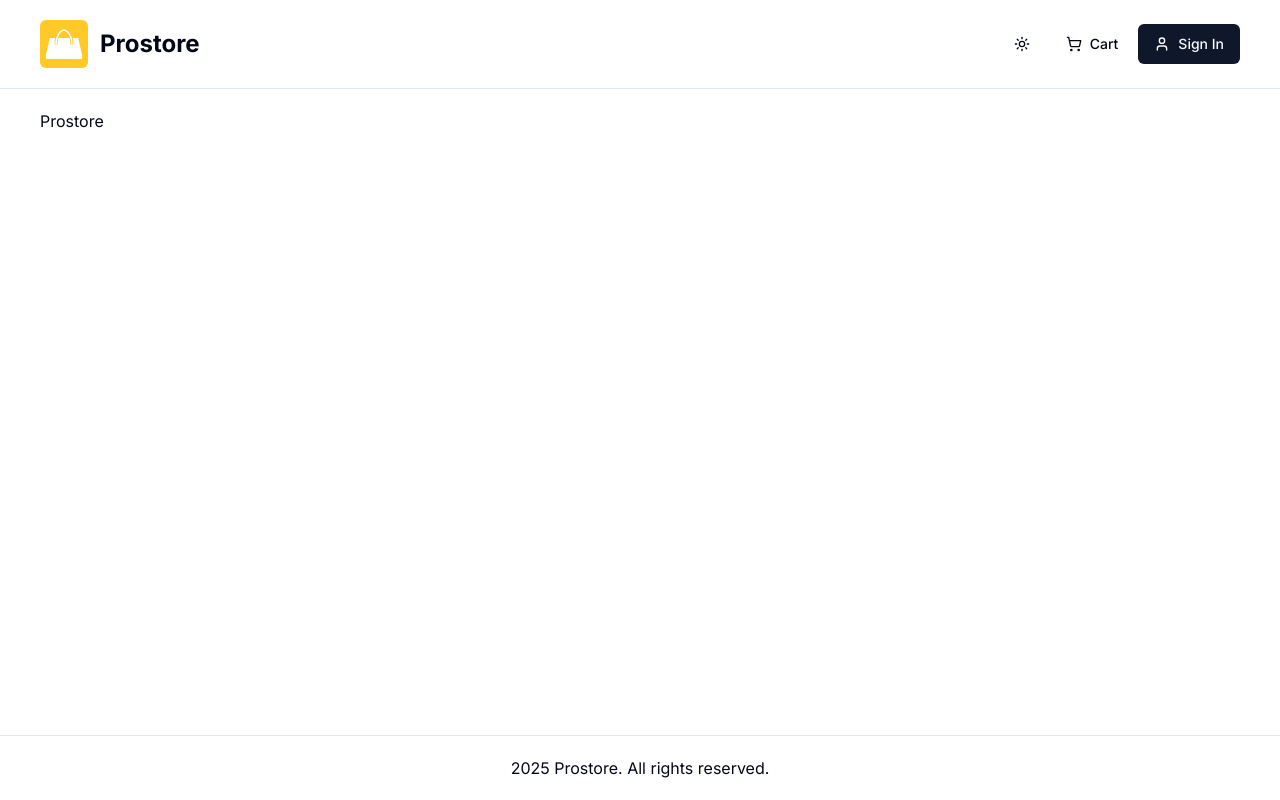
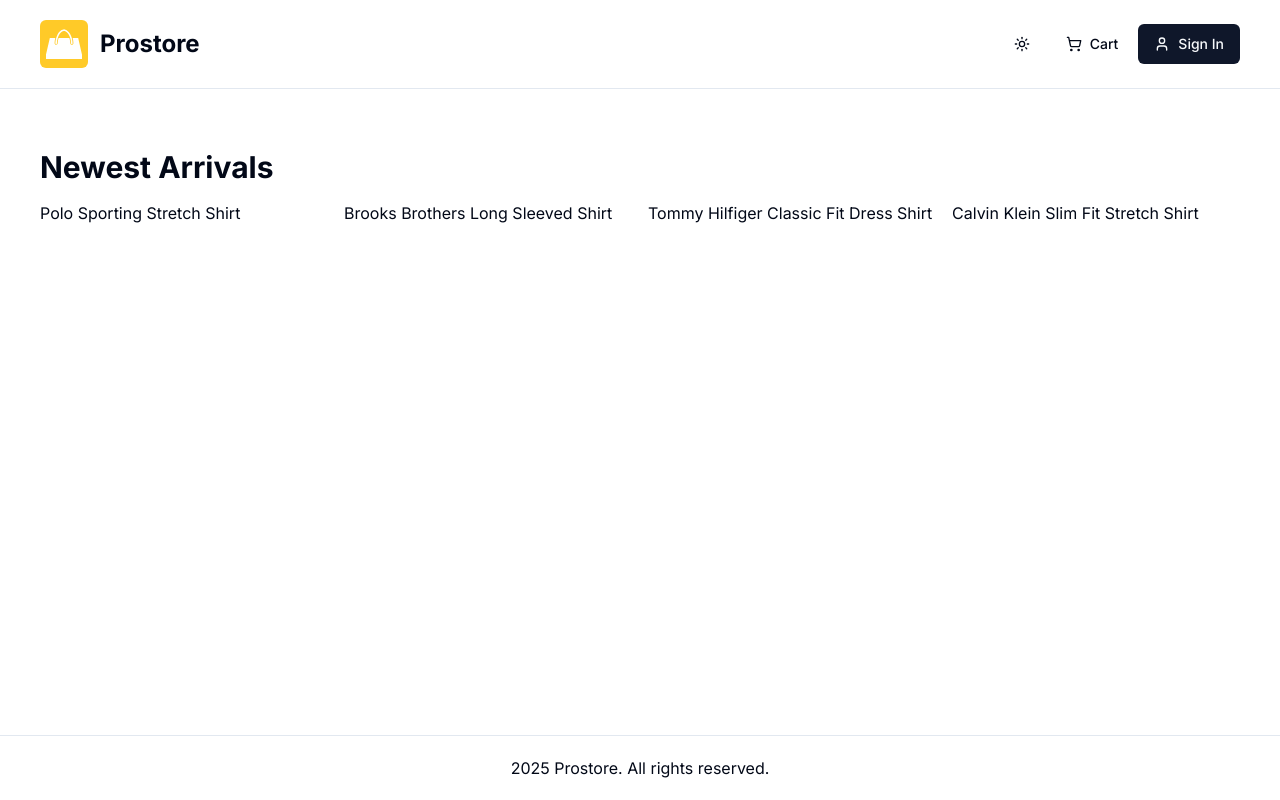
Before and after one commit to alexandergm90/prostore, a Next.js app: page / in a window 1280 px wide. Built offline with nearby package versions, Linux system fonts and the light colour scheme; no server answers.

Commit message:
Added products mocked data and general products listing on homepage

```diff
--- a/app/(root)/page.tsx
+++ b/app/(root)/page.tsx
@@ -1,10 +1,12 @@
+import sampleData from "@/db/sample-data";
+import ProductList from "@/components/shared/product/product-list";
 export const metadata = {
   title: 'Home',
 };
 
 const Homepage = () => {
   return <div>
-    Prostore
+    <ProductList data={sampleData.products} title="Newest Arrivals" limit={4} />
   </div>;
 };
 
--- /dev/null
+++ b/components/shared/product/product-list.tsx
@@ -0,0 +1,23 @@
+const ProductList = ({data, title, limit}: {data: any; title?: string; limit?: number}) => {
+
+    const limitedData = limit ? data.slice(0, limit) : data;
+
+    return (
+        <div className="my-10">
+            <h2 className="h2-bold mb-4">{title}</h2>
+            { data.length > 0 ? (
+                <div className="grid grid-cols-1 sm:grid-cols-2 md:grid-cols-3 lg:grid-cols-4 gap-4">
+                    { limitedData.map((product: any) => (
+                        <div key={product.id}>{ product.name }</div>
+                    )) }
+                </div>
+                ) : (
+                <div>
+                    <p>No products found</p>
+                </div>
+            )}
+        </div>
+    );
+}
+
+export default ProductList;
--- /dev/null
+++ b/db/sample-data.ts
@@ -0,0 +1,108 @@
+const sampleData = {
+  products: [
+    {
+      name: 'Polo Sporting Stretch Shirt',
+      slug: 'polo-sporting-stretch-shirt',
+      category: "Men's Dress Shirts",
+      description: 'Classic Polo style with modern comfort',
+      images: [
+        '/images/sample-products/p1-1.jpg',
+        '/images/sample-products/p1-2.jpg',
+      ],
+      price: 59.99,
+      brand: 'Polo',
+      rating: 4.5,
+      numReviews: 10,
+      stock: 5,
+      isFeatured: true,
+      banner: 'banner-1.jpg',
+    },
+    {
+      name: 'Brooks Brothers Long Sleeved Shirt',
+      slug: 'brooks-brothers-long-sleeved-shirt',
+      category: "Men's Dress Shirts",
+      description: 'Timeless style and premium comfort',
+      images: [
+        '/images/sample-products/p2-1.jpg',
+        '/images/sample-products/p2-2.jpg',
+      ],
+      price: 85.9,
+      brand: 'Brooks Brothers',
+      rating: 4.2,
+      numReviews: 8,
+      stock: 10,
+      isFeatured: true,
+      banner: 'banner-2.jpg',
+    },
+    {
+      name: 'Tommy Hilfiger Classic Fit Dress Shirt',
+      slug: 'tommy-hilfiger-classic-fit-dress-shirt',
+      category: "Men's Dress Shirts",
+      description: 'A perfect blend of sophistication and comfort',
+      images: [
+        '/images/sample-products/p3-1.jpg',
+        '/images/sample-products/p3-2.jpg',
+      ],
+      price: 99.95,
+      brand: 'Tommy Hilfiger',
+      rating: 4.9,
+      numReviews: 3,
+      stock: 0,
+      isFeatured: false,
+      banner: null,
+    },
+    {
+      name: 'Calvin Klein Slim Fit Stretch Shirt',
+      slug: 'calvin-klein-slim-fit-stretch-shirt',
+      category: "Men's Dress Shirts",
+      description: 'Streamlined design with flexible stretch fabric',
+      images: [
+        '/images/sample-products/p4-1.jpg',
+        '/images/sample-products/p4-2.jpg',
+      ],
+      price: 39.95,
+      brand: 'Calvin Klein',
+      rating: 3.6,
+      numReviews: 5,
+      stock: 10,
+      isFeatured: false,
+      banner: null,
+    },
+    {
+      name: 'Polo Ralph Lauren Oxford Shirt',
+      slug: 'polo-ralph-lauren-oxford-shirt',
+      category: "Men's Dress Shirts",
+      description: 'Iconic Polo design with refined oxford fabric',
+      images: [
+        '/images/sample-products/p5-1.jpg',
+        '/images/sample-products/p5-2.jpg',
+      ],
+      price: 79.99,
+      brand: 'Polo',
+      rating: 4.7,
+      numReviews: 18,
+      stock: 6,
+      isFeatured: false,
+      banner: null,
+    },
+    {
+      name: 'Polo Classic Pink Hoodie',
+      slug: 'polo-classic-pink-hoodie',
+      category: "Men's Sweatshirts",
+      description: 'Soft, stylish, and perfect for laid-back days',
+      images: [
+        '/images/sample-products/p6-1.jpg',
+        '/images/sample-products/p6-2.jpg',
+      ],
+      price: 99.99,
+      brand: 'Polo',
+      rating: 4.6,
+      numReviews: 12,
+      stock: 8,
+      isFeatured: true,
+      banner: null,
+    },
+  ],
+};
+
+export default sampleData;
```
